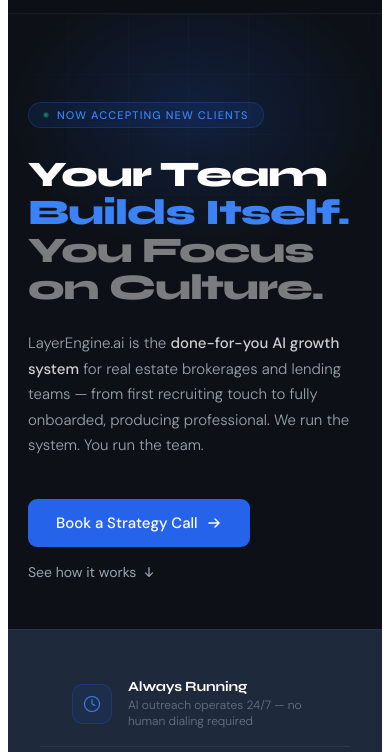
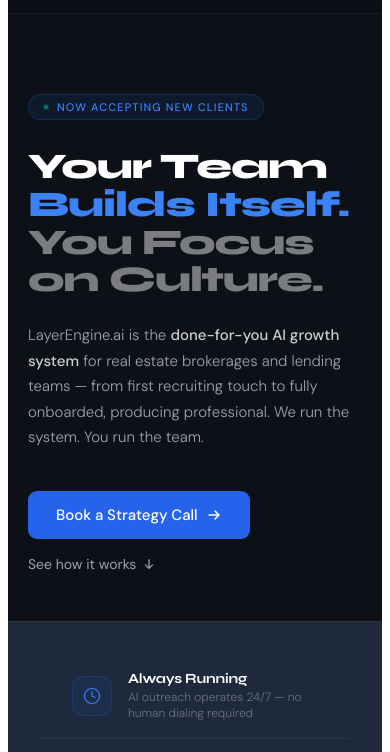
Before and after one commit to layerengine-ai/layerengine-ai.github.io, a plain HTML site: page index.html in a window 390 px wide. Shown: the part 61-813 px from the top of the page. Drawn offline with Linux system fonts and the light colour scheme.

Commit message:
Fix mobile hero: remove min-height, hide glow/grid on mobile

```diff
--- a/index.html
+++ b/index.html
@@ -1063,8 +1063,9 @@
   #le-wrapper .le-nav { padding: 1rem 1.25rem; }
   #le-wrapper .le-nav-links { display: none; }
   #le-wrapper .le-nav-hamburger { display: flex; }
-  #le-wrapper .le-hero { min-height: 0 !important; padding: 5.5rem 1.25rem 3rem !important; align-items: flex-start !important; }
-  #le-wrapper .le-hero-glow { top: -50px; width: 400px; height: 300px; }
+  #le-wrapper .le-hero { min-height: 0 !important; height: auto !important; padding: 5rem 1.25rem 3rem !important; align-items: flex-start !important; }
+  #le-wrapper .le-hero-glow { display: none !important; }
+  #le-wrapper .le-hero-grid-lines { display: none !important; }
   #le-wrapper .le-container { padding: 0 1.25rem; }
   #le-wrapper .le-diff-inner { grid-template-columns: 1fr; }
   #le-wrapper .le-diff-item { border-right: none; border-bottom: 1px solid rgba(255,255,255,0.06); }
```
